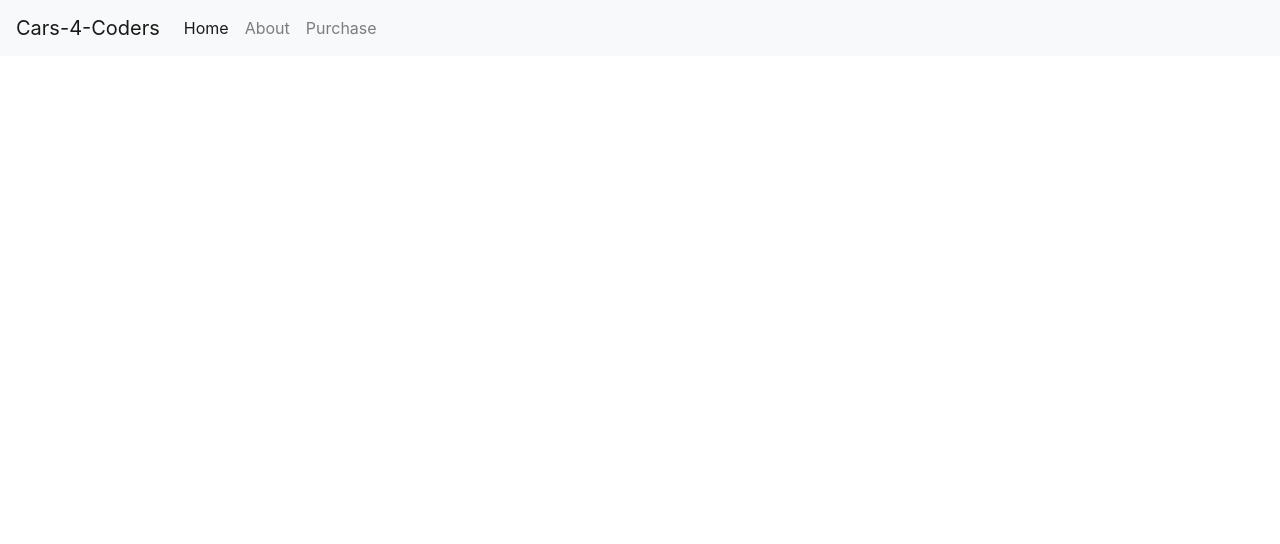
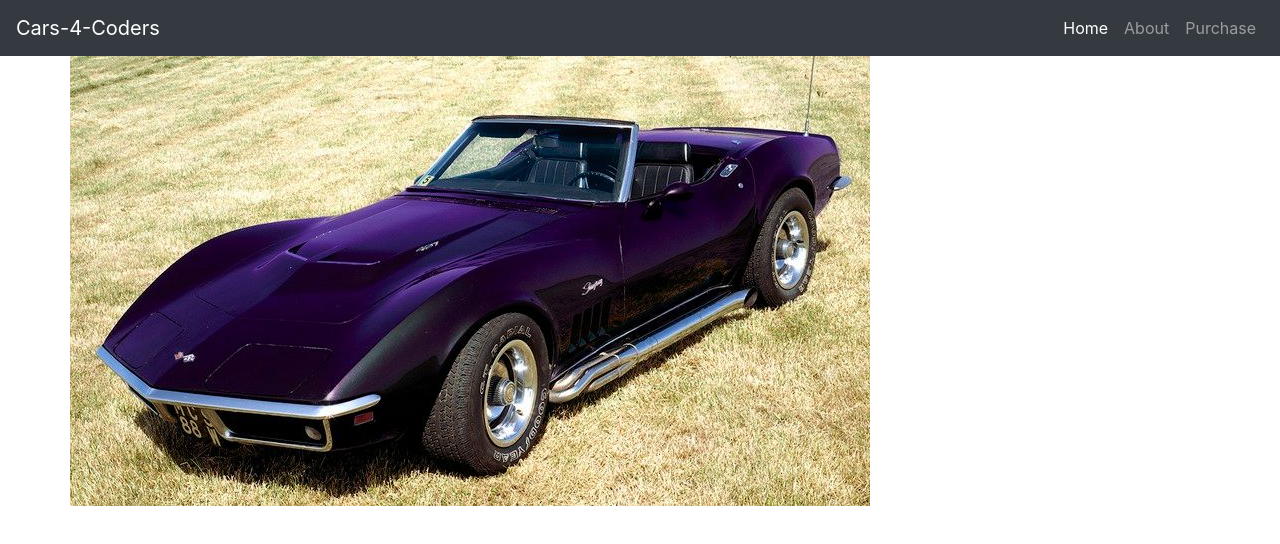
Before and after one commit to Squidmond/VSCCars, a plain HTML site: page index.html in a window 1280 px wide. Drawn offline with nearby package versions, Linux system fonts and the light colour scheme.

Commit message:
Added Image

```diff
--- a/index.html
+++ b/index.html
@@ -12,14 +12,16 @@
 </head>
 <body>
     <!-- <h1>Hello, world!</h1> -->
-    <nav class="navbar navbar-expand-lg navbar-light bg-light">
+    <!-- <nav class="navbar navbar-expand-lg navbar-light bg-light"> -->
+    <nav class="navbar navbar-expand-lg navbar-dark bg-dark">
         <a class="navbar-brand" href="#">Cars-4-Coders</a>
-        <button class="navbar-toggler" type="button" data-toggle="collapse" data-target="#navbarSupportedContent" aria-controls="navbarSupportedContent" aria-expanded="false" aria-label="Toggle navigation">
+        <button class="navbar-toggler" type="button" data-toggle="collapse" data-target="#navbarSupportedContent"
+                aria-controls="navbarSupportedContent" aria-expanded="false" aria-label="Toggle navigation">
             <span class="navbar-toggler-icon"></span>
         </button>
 
         <div class="collapse navbar-collapse" id="navbarSupportedContent">
-          <ul class="navbar-nav mr-auto">
+            <ul class="navbar-nav ml-auto">
                 <li class="nav-item active">
                     <a class="nav-link" href="#">Home <span class="sr-only">(current)</span></a>
                 </li>
@@ -36,7 +38,13 @@
                   </form> -->
         </div>
     </nav>
-
+    <div class="container">
+        <div class="row">
+            <div class="col-xs">
+                <img src="Corvette.jpg" alt="image not found">
+            </div>
+        </div>
+    </div>
     <!-- Optional JavaScript -->
     <!-- jQuery first, then Popper.js, then Bootstrap JS -->
     <script src="https://code.jquery.com/jquery-3.3.1.slim.min.js" integrity="sha384-q8i/X+965DzO0rT7abK41JStQIAqVgRVzpbzo5smXKp4YfRvH+8abtTE1Pi6jizo" crossorigin="anonymous"></script>
```
Also changed, not shown: Corvette.jpg (added). Lines whose indentation alone changed are shown as unchanged.
